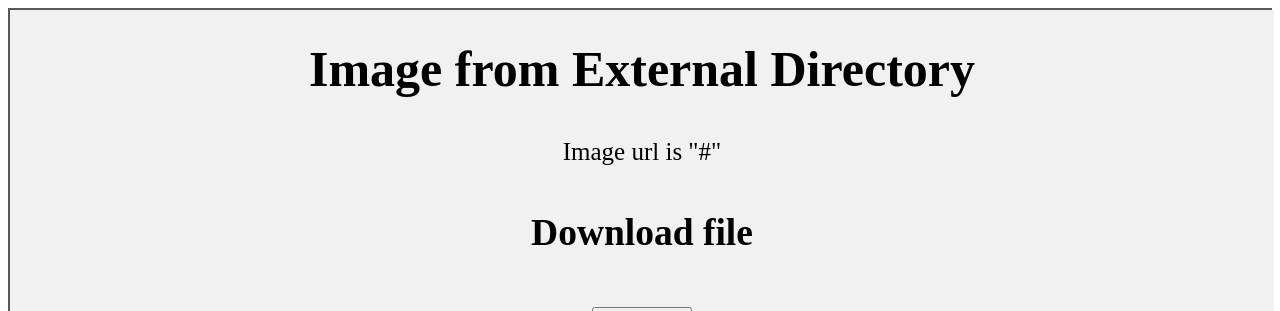
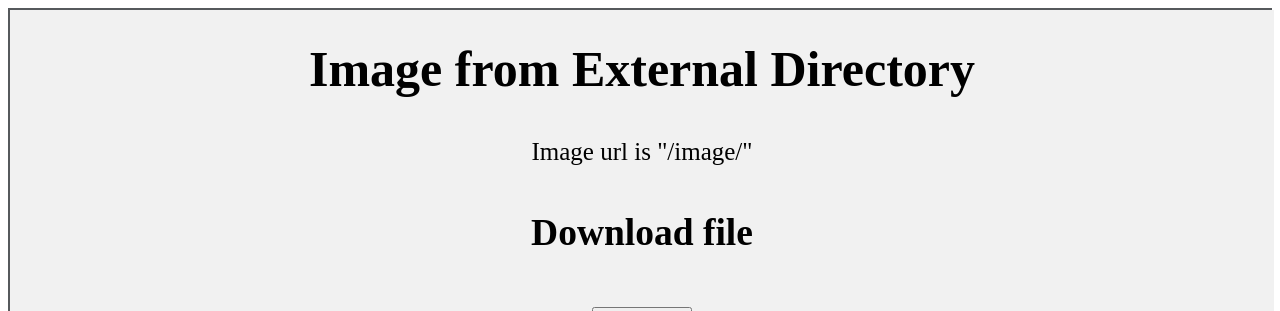
Before and after one commit to davidreneuw/web-map, a Flask app: template templates/index.html in a window 1280 px wide. Shown: the top 311 px of the page. Run offline with Flask 3, Linux system fonts and the light colour scheme; the template is opened without the code that fills it, so the values that code supplies are empty.

Commit message:
Forgot to add corresponding html file

```diff
--- a/templates/index.html
+++ b/templates/index.html
@@ -43,7 +43,7 @@
     <div class="flex-container">
         <div id="title">
             <h1>Image from External Directory</h1>
-            <p>Image url is "{{url_for('serve_file_from_blob', filename=image_filename)}}"</p>
+            <p>Image url is "{{url_for('serve_image', filename=image_filename)}}"</p>
             <h2>Download file</h2>
                 <a href="{{ url_for('download_file_from_blob', filename=image_filename) }}" download>
                 <button>Download File</button>
@@ -51,7 +51,7 @@
         </div>
 
         <div id="view-image">
-            <img src="{{url_for('serve_file_from_blob', filename=image_filename)}}" >
+            <img src="{{url_for('serve_image', filename=image_filename)}}" >
 
         </div>
 
```
